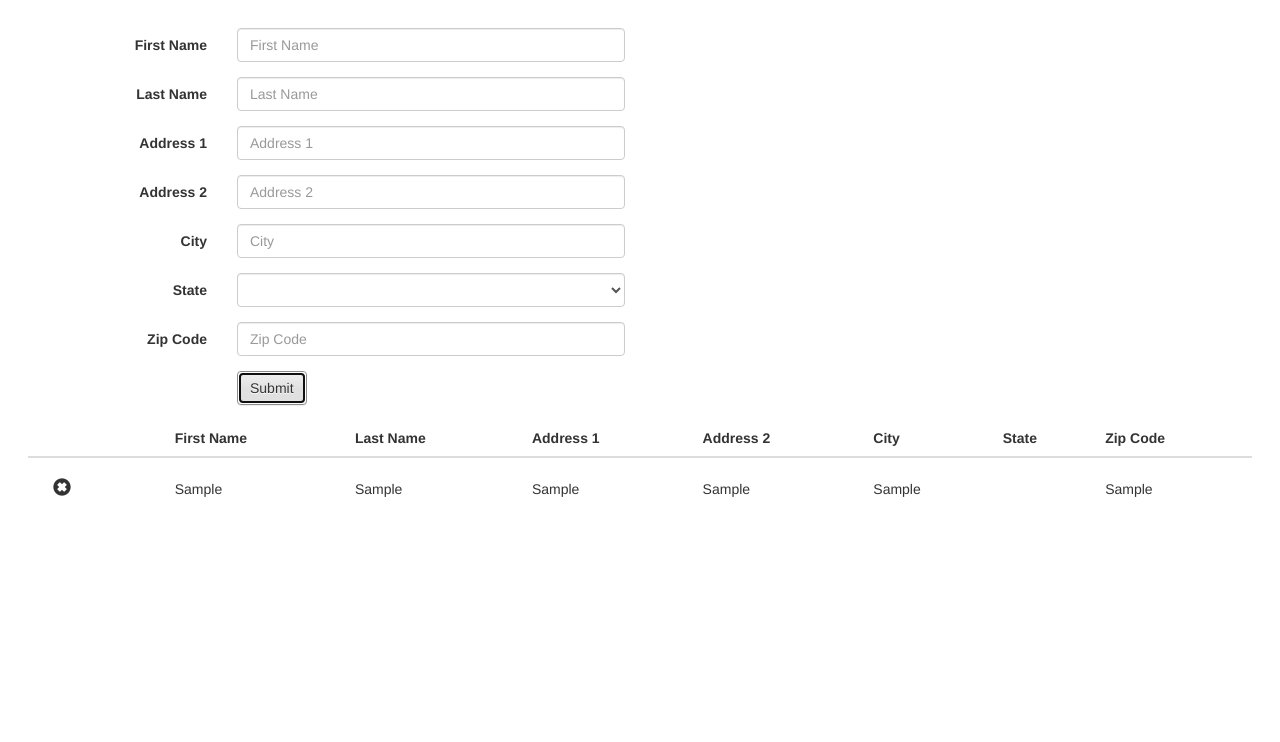
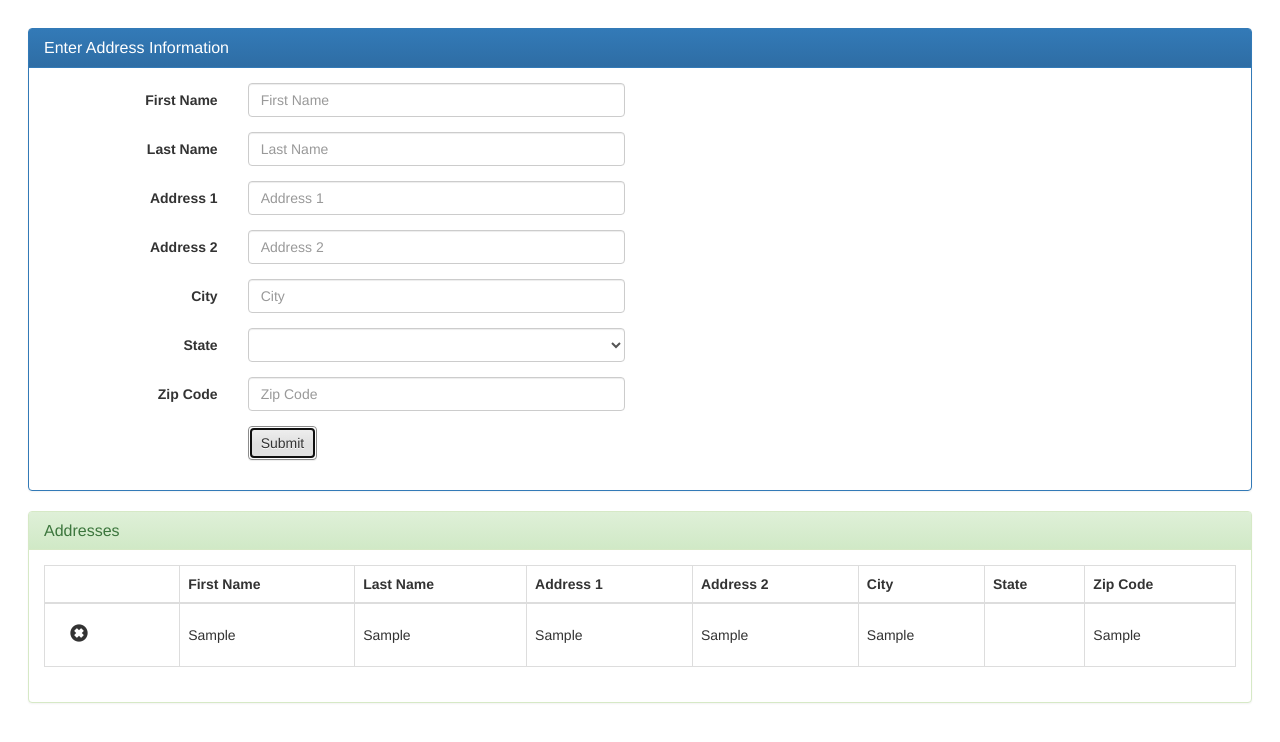
Before and after one commit to jmussitsch/angular-08724, a website: page app/demo_two.html in a window 1280 px wide. Both pictures are taken after typing "Sample", "Sample", "Sample", "Sample", "Sample", "Sample" into the empty fields and a click on the button "Submit". Drawn offline with nearby package versions, Linux system fonts and the light colour scheme.

Commit message:
updates for Thursday

```diff
--- a/app/demo_two.html
+++ b/app/demo_two.html
@@ -27,6 +27,11 @@
         See: https://docs.angularjs.org/api/ng/directive/ngSubmit
     -->
     <form class="form-horizontal" ng-controller="userController" ng-submit="submit()">
+        <div class="panel panel-primary">
+            <div class="panel-heading">
+                <h3 class="panel-title">Enter Address Information</h3>
+            </div>
+            <div class="panel-body">
                 <div class="form-group">
                     <label class="col-sm-2 control-label">First Name</label>
                     <div class="col-sm-4">
@@ -82,8 +87,15 @@
                         <button type="submit" class="btn btn-default">Submit</button>
                     </div>
                 </div>
+            </div>
+        </div>
 
-        <table id="addressTable" class="table table-hover">
+        <div class="panel panel-success" ng-cloak ng-show="submittedAddresses.length > 0">
+            <div class="panel-heading">
+                <h3 class="panel-title">Addresses</h3>
+            </div>
+            <div class="panel-body">
+                <table id="addressTable" class="table table-hover table-bordered">
                     <thead>
                     <tr>
                         <th></th>
@@ -104,7 +116,7 @@
 
                         See: https://docs.angularjs.org/api/ng/directive/ngRepeat
                     -->
-                <tr ng-cloak ng-repeat="address in submittedAddresses">
+                    <tr ng-repeat="address in submittedAddresses">
                         <td>
                         <span class="btn btn-lg" ng-click="removeAddress($index)">
                             <span class="glyphicon glyphicon-remove-sign"></span>
@@ -120,6 +132,8 @@
                     </tr>
                     </tbody>
                 </table>
+            </div>
+        </div>
     </form>
 
     <script type="text/javascript" src="bower_components/angular/angular.js"></script>
--- a/app/js/app.js
+++ b/app/js/app.js
@@ -28,17 +28,17 @@
      * Create the controller for the form referenced by the ng-controller directive.
      * Dependency injection is used to inject the scope dependency into the controller.
      * Controllers implicitly create new scope and the $scope is a special object referring to it.
-     * I am also injecting $rootScope to demonstrate how scopes inherit.
+     * I am also injecting $rootScope to demonstrate how scopes inherit. Also injecting the $log service.
      *
      * See: https://docs.angularjs.org/guide/controller
      * See: https://docs.angularjs.org/guide/scope
      */
-    app.controller("userController", function($scope, $rootScope) {
+    app.controller("userController", function($scope, $rootScope, $log) {
         /*
          * Scopes in Angular prototypically inherit (remember that?) from their
          * parent scope. Every application has a single root scope, $rootScope.
          */
-        console.log("Object.getPrototypeOf($scope) === $rootScope? " + ( Object.getPrototypeOf($scope) === $rootScope ));
+        $log.log("Object.getPrototypeOf($scope) === $rootScope? " + ( Object.getPrototypeOf($scope) === $rootScope ));
 
         $scope.stateOptions = usStates; //Available via closure
         $scope.submittedAddresses = [];
```
Lines whose indentation alone changed are shown as unchanged.
